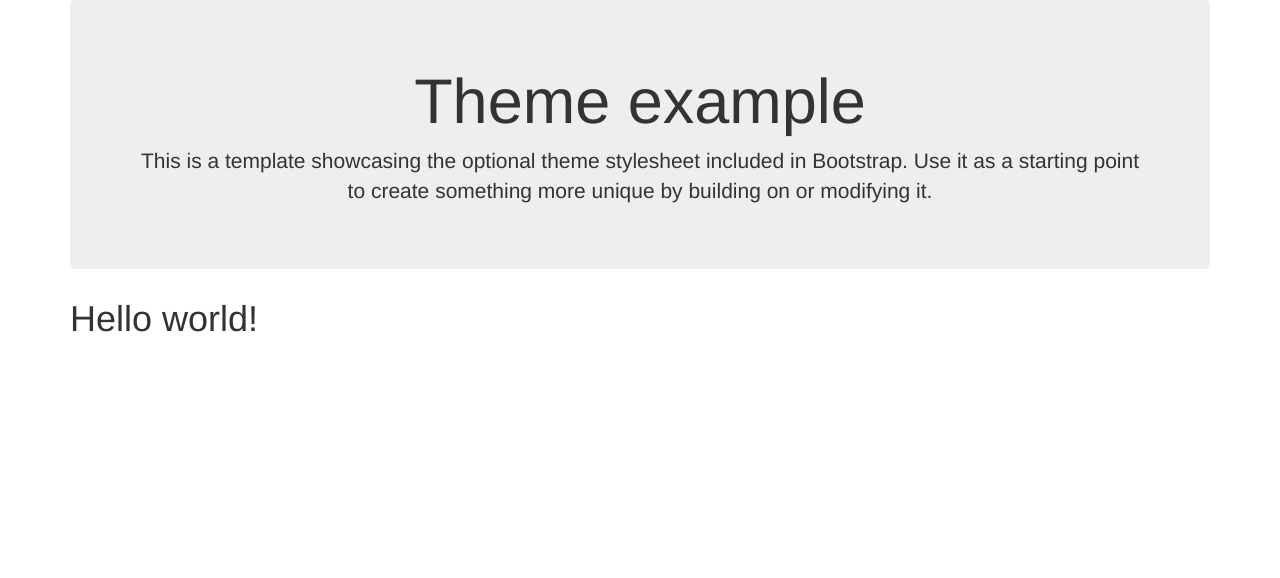
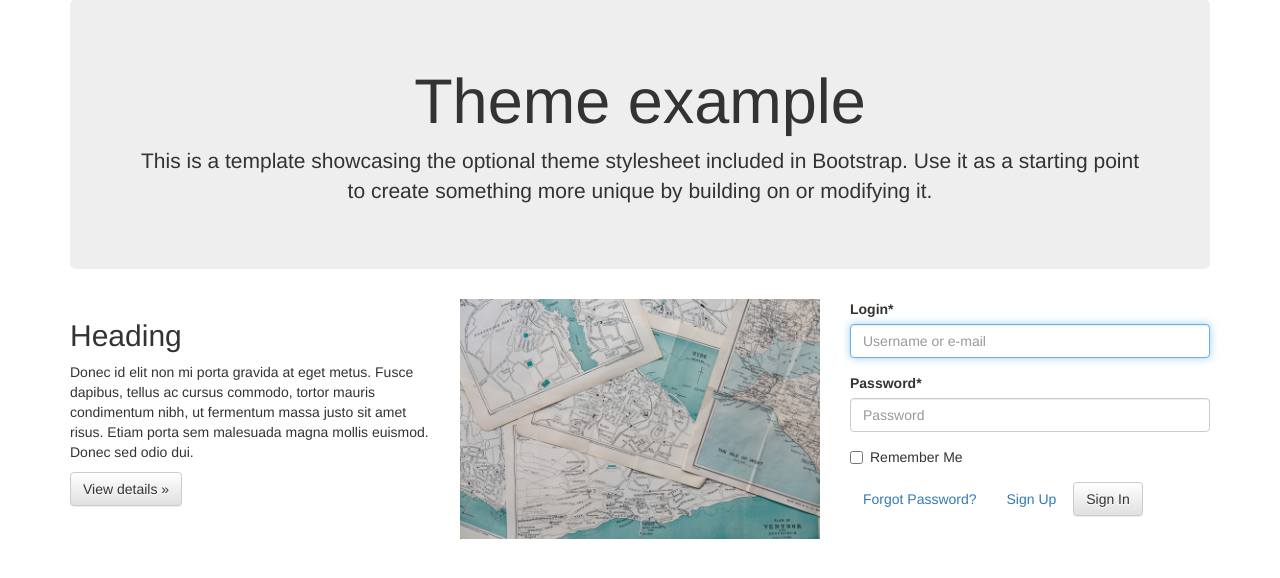
Before and after one commit to karomamczi/authentication-app, a Django app: page / in a window 1280 px wide. Shown: the part 71-649 px from the top of the page. Run offline with Django 3.2, Linux system fonts and the light colour scheme; some libraries are stand-ins or nearby versions.

Commit message:
Sites visible after logging in (decorator login_required). Customizing containers at home page.

```diff
--- a/src/eCommerce/urls.py
+++ b/src/eCommerce/urls.py
@@ -25,6 +25,7 @@ urlpatterns = [
     url(r'^admin/', admin.site.urls),
     url(r'^$', profiles_views.home, name='home'),
     url(r'^about/$', profiles_views.about, name='about'),
+    url(r'^profile/$', profiles_views.user_profile, name='profile'),
     url(r'^contact/$', contact_views.contact, name='contact'),
     url(r'^accounts/', include('allauth.urls')),
 ]
--- a/src/profiles/templates/home.html
+++ b/src/profiles/templates/home.html
@@ -1,5 +1,5 @@
 {% extends 'base.html' %}
-
+{% load staticfiles %}
 {% block styles %}
 <style>
 .jumbotron {
@@ -17,5 +17,31 @@
 {% endblock %}
 
 {% block content %}
-<h1>Hello world!</h1>
+<div class="row">
+    <div class="col-md-4">
+        <h2>Heading</h2>
+        <p>Donec id elit non mi porta gravida at eget metus. Fusce dapibus, tellus ac cursus commodo, tortor mauris condimentum nibh, ut fermentum massa justo sit amet risus. Etiam porta sem malesuada magna mollis euismod. Donec sed odio dui. </p>
+        <p><a class="btn btn-default" href="#" role="button">View details »</a></p>
+    </div>
+    <div class="col-md-4">
+        <a href="#"><img src="{% static 'img/home.jpeg' %}" class="img-responsive"/></a>
+    </div>
+    <div class="col-md-4">
+        {% if request.user.is_authenticated %}
+        <h3>Hello {{ request.user }}</h3>
+        {% else %}
+        <form class="login" method="POST" action="{% url 'account_login' %}">
+        {% csrf_token %}
+        <div id="div_id_login" class="form-group"> <label for="id_login" class="control-label  requiredField">
+                        Login<span class="asteriskField">*</span> </label> <div class="controls "> <input type="text" name="login" class="textinput textInput form-control" required="" id="id_login" placeholder="Username or e-mail" autofocus="autofocus"> </div> </div> <div id="div_id_password" class="form-group"> <label for="id_password" class="control-label  requiredField">
+                        Password<span class="asteriskField">*</span> </label> <div class="controls "> <input type="password" name="password" class="textinput textInput form-control" id="id_password" placeholder="Password" required=""> </div> </div> <div class="form-group"> <div id="div_id_remember" class="checkbox"> <label for="id_remember" class=""> <input type="checkbox" name="remember" class="checkboxinput" id="id_remember">
+                            Remember Me
+                        </label> </div> </div>
+        <a class="btn btn-link button secondaryAction" href="{% url 'account_reset_password' %}">Forgot Password?</a>
+        <a class="btn btn-link button secondaryAction" href="{% url 'account_signup' %}">Sign Up</a>
+        <button class="btn btn-default primaryAction" type="submit">Sign In</button>
+        </form>
+        {% endif %}
+    </div>
+</div>
 {% endblock %}
--- a/src/profiles/views.py
+++ b/src/profiles/views.py
@@ -1,3 +1,4 @@
+from django.contrib.auth.decorators import login_required
 from django.shortcuts import render
 
 # Create your views here.
@@ -10,3 +11,10 @@ def about(request):
     context = {}
     template = 'about.html'
     return render(request, template, context)
+
+@login_required
+def user_profile(request):
+    user = request.user
+    context = {'user': user}
+    template = 'profile.html'
+    return render(request, template, context)
```
Also changed, not shown: src/profiles/templates/account/password_reset.html (added, +25 -0 lines), src/profiles/templates/profile.html (added, +8 -0 lines), static/static/img/home.jpeg (added).
